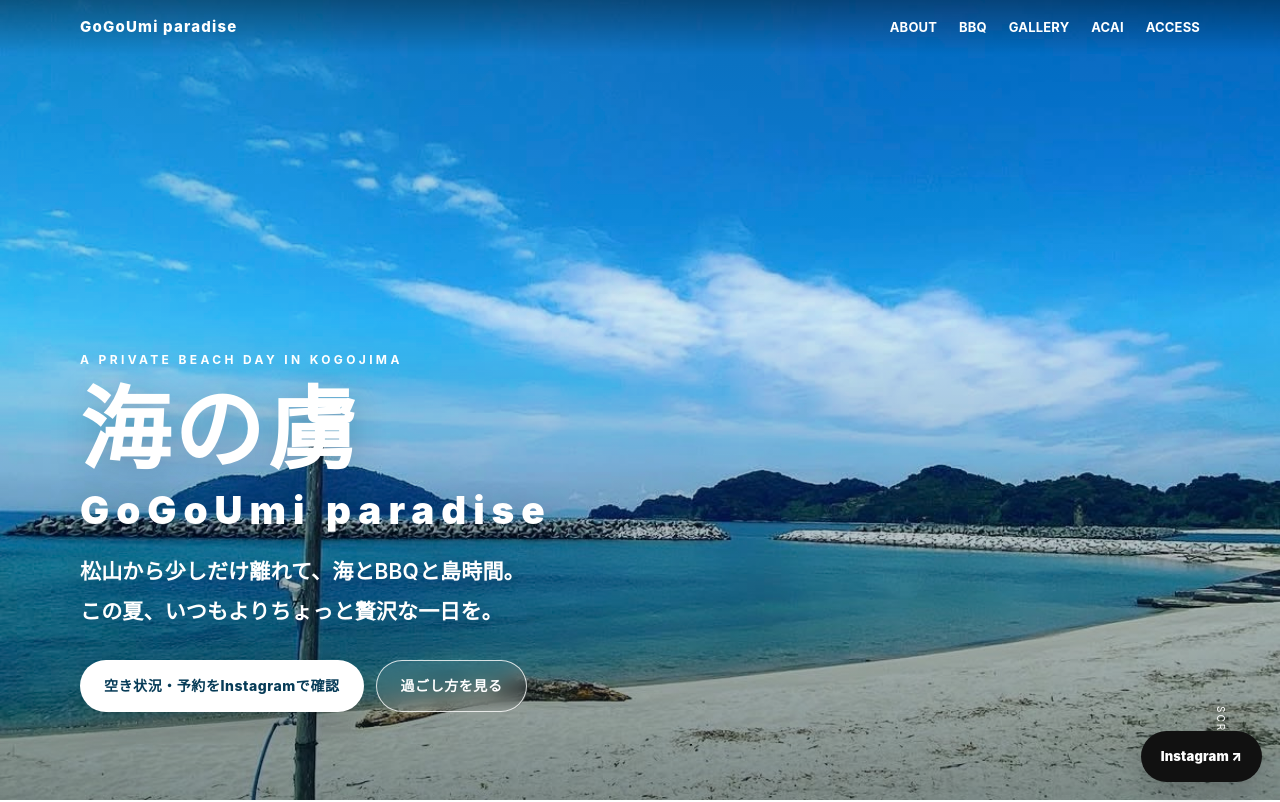
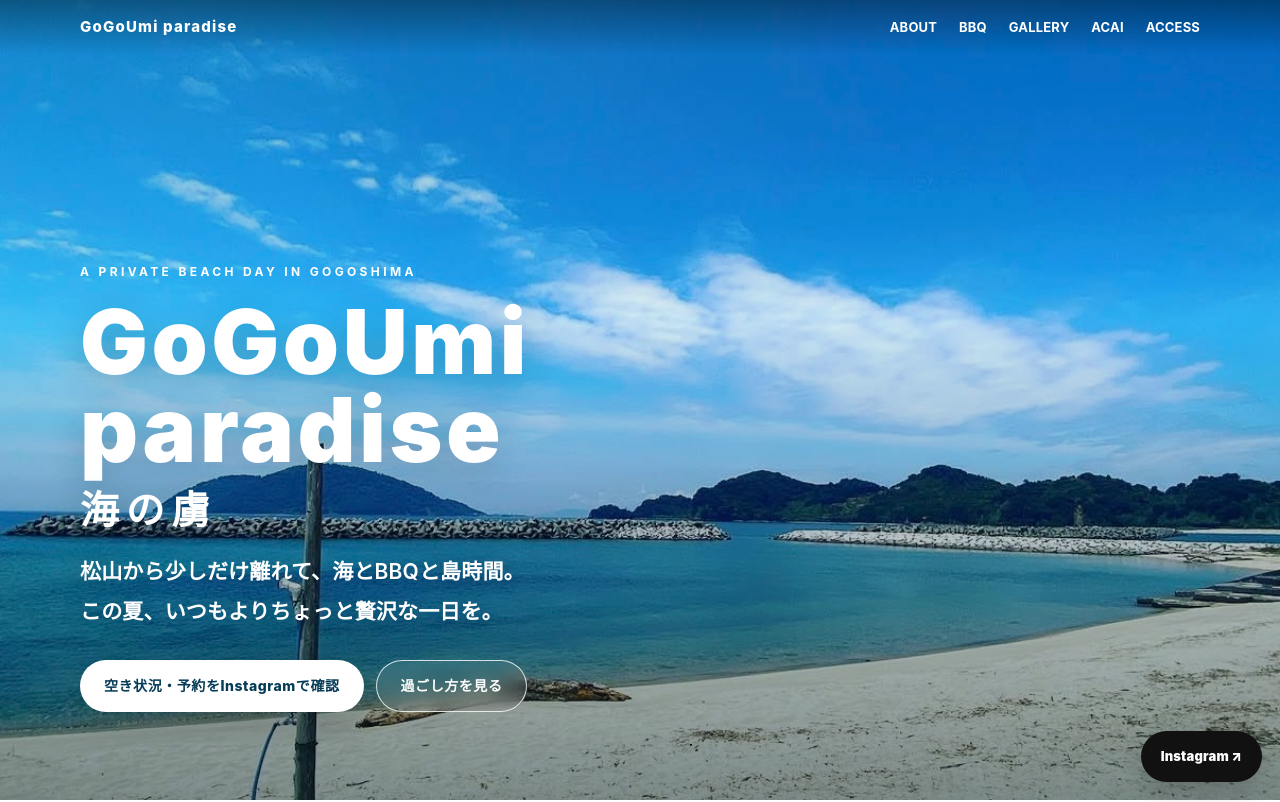
Before and after one commit to fc-mano/GoGoUmi_paradise_LP, a plain HTML site: page index.html in a window 1280 px wide. Shown: the top 802 px of the page. Drawn offline with Linux system fonts and the light colour scheme.

Commit message:
Update index.html wording and layout

```diff
--- a/index.html
+++ b/index.html
@@ -168,8 +168,8 @@ body{letter-spacing:.01em}
  <div class="hero-bg"><img src="images/photo1.jpeg" alt="興居島の海"></div>
  <div class="container hero-content">
   <div>
-   <div class="eyebrow">A PRIVATE BEACH DAY IN KOGOJIMA</div>
-   <h1>海の虜<span>GoGoUmi paradise</span></h1>
+   <div class="eyebrow">A PRIVATE BEACH DAY IN GOGOSHIMA</div>
+   <h1>GoGoUmi paradise<span>海の虜</span></h1>
    <p class="hero-copy">松山から少しだけ離れて、海とBBQと島時間。<br>この夏、いつもよりちょっと贅沢な一日を。</p>
    <div class="cta-row">
     <a class="btn btn-primary" href="https://www.instagram.com/gogoumi_paradise" target="_blank" rel="noopener">空き状況・予約をInstagramで確認</a>
@@ -177,7 +177,6 @@ body{letter-spacing:.01em}
    </div>
   </div>
  </div>
- <div class="scroll">SCROLL ↓</div>
 </header>
 
 <section class="intro" id="about">
@@ -294,8 +293,8 @@ body{letter-spacing:.01em}
 <section class="final">
  <div class="container">
   <div class="kicker">SEE YOU AT THE BEACH</div>
-  <h2>この夏は、<br>興居島へ。</h2>
-  <p>海で遊ぶ。BBQをする。何もしない。<br>どんな過ごし方も、きっといい。</p>
+  <h2>この夏は、興居島へ。</h2>
+  <p>海で遊ぶ。BBQをする。何もしない。どんな過ごし方も、きっといい。</p>
   <a class="btn" style="background:var(--deep);color:#fff" href="https://www.instagram.com/gogoumi_paradise" target="_blank" rel="noopener">Instagramで最新情報を見る</a>
  </div>
 </section>
@@ -304,7 +303,7 @@ body{letter-spacing:.01em}
  <div class="container footer-inner">
   <div>
    <div class="footer-brand">GoGoUmi paradise</div>
-   <small>海の虜｜KOGOJIMA, EHIME</small>
+   <small>海の虜｜GOGOSHIMA, EHIME</small>
   </div>
   <small>© GoGoUmi paradise</small>
  </div>
```
